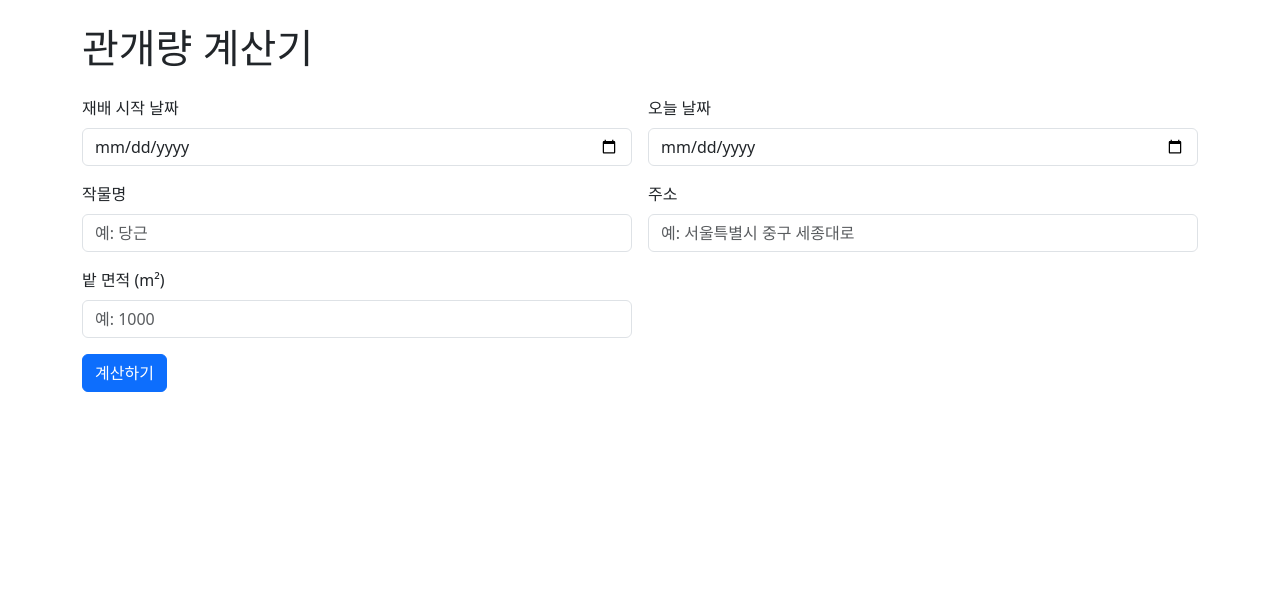
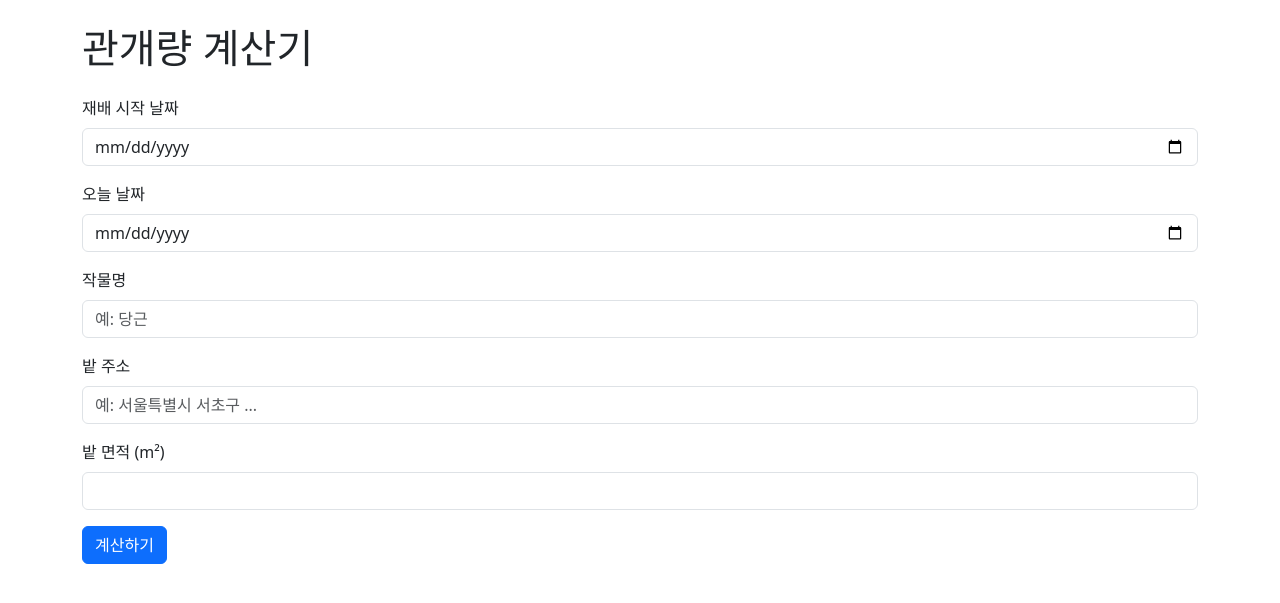
Before and after one commit to taekyounglee1224/KHUTHON_2025, a Flask app: page / in a window 1280 px wide. Shown: the top 603 px of the page. Run offline with Flask 3, Linux system fonts and the light colour scheme.

Commit message:
modify html codes

```diff
--- a/templates/index.html
+++ b/templates/index.html
@@ -3,39 +3,41 @@
 <head>
   <meta charset="UTF-8">
   <title>관개량 계산기</title>
-  <!-- (선택) Bootstrap 불러오기 -->
   <link
     href="https://cdn.jsdelivr.net/npm/bootstrap@5.3.2/dist/css/bootstrap.min.css"
-    rel="stylesheet"
-  >
+    rel="stylesheet">
 </head>
 <body class="p-4">
   <div class="container">
     <h1 class="mb-4">관개량 계산기</h1>
-    <form action="/results" method="post" class="row g-3">
-      <div class="col-md-6">
+
+    <form method="POST" action="{{ url_for('result') }}">
+      <div class="mb-3">
         <label for="start_date" class="form-label">재배 시작 날짜</label>
-        <input type="date" id="start_date" name="start_date" class="form-control" required>
+        <input type="date" class="form-control" id="start_date" name="start_date" required>
       </div>
-      <div class="col-md-6">
+
+      <div class="mb-3">
         <label for="today" class="form-label">오늘 날짜</label>
-        <input type="date" id="today" name="today" class="form-control" required>
+        <input type="date" class="form-control" id="today" name="today" required>
       </div>
-      <div class="col-md-6">
+
+      <div class="mb-3">
         <label for="crop" class="form-label">작물명</label>
-        <input type="text" id="crop" name="crop" class="form-control" placeholder="예: 당근" required>
+        <input type="text" class="form-control" id="crop" name="crop" placeholder="예: 당근" required>
       </div>
-      <div class="col-md-6">
-        <label for="address" class="form-label">주소</label>
-        <input type="text" id="address" name="address" class="form-control" placeholder="예: 서울특별시 중구 세종대로" required>
+
+      <div class="mb-3">
+        <label for="address" class="form-label">밭 주소</label>
+        <input type="text" class="form-control" id="address" name="address" placeholder="예: 서울특별시 서초구 ..." required>
       </div>
-      <div class="col-md-6">
+
+      <div class="mb-3">
         <label for="area" class="form-label">밭 면적 (m²)</label>
-        <input type="number" id="area" name="area" class="form-control" step="0.1" placeholder="예: 1000" required>
+        <input type="number" class="form-control" id="area" name="area" required>
       </div>
-      <div class="col-12">
-        <button type="submit" class="btn btn-primary">계산하기</button>
-      </div>
+
+      <button type="submit" class="btn btn-primary">계산하기</button>
     </form>
   </div>
 </body>
```
Also changed, not shown: templates/results.html (+11 -3 lines).
